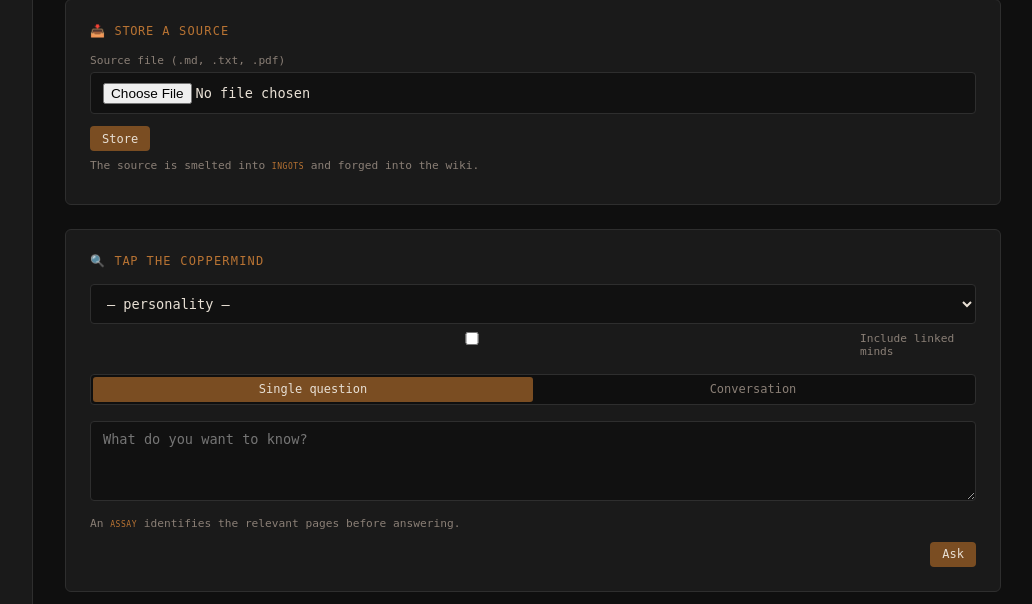
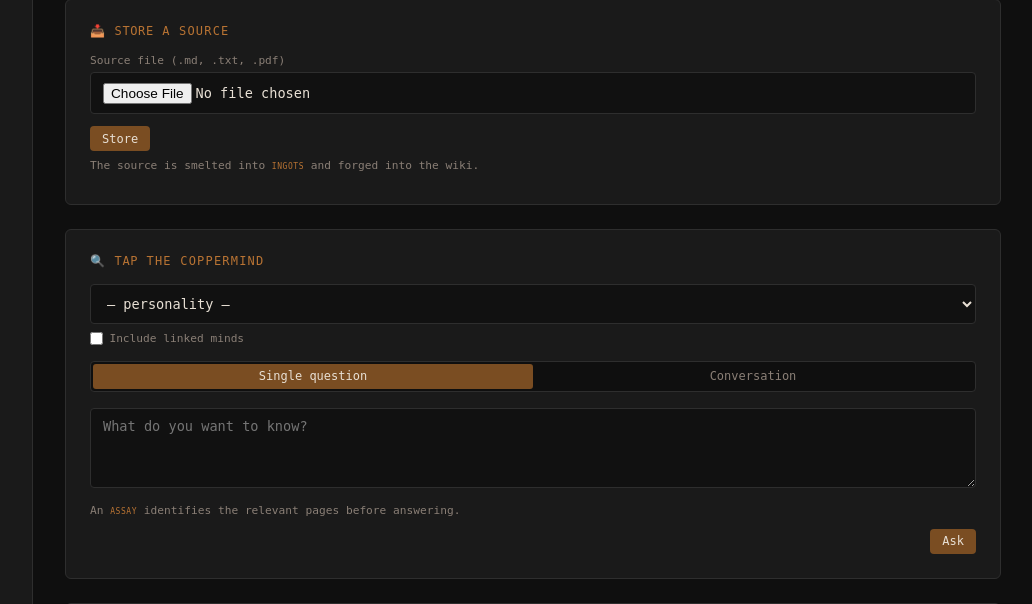
Before and after one commit to fermaat/copper, a FastAPI app: template src/copper/api/templates/index.html in a window 1280 px wide. Shown: the part 297-901 px from the top of the page, without its empty margins (247-1279 px from the left). Run offline with FastAPI, Linux system fonts and the light colour scheme; the template is opened without the code that fills it: most values are stand-ins (such as "Sample title", 1, 10 or a date in 2020); data that the repository does not hold is empty; parts of the project's set-up code (start-up, migrations or seed data) failed here and were passed over; some libraries are stand-ins or nearby versions.

Commit message:
another style test

```diff
--- a/src/copper/api/static/style.css
+++ b/src/copper/api/static/style.css
@@ -81,6 +81,12 @@ input, textarea, select {
   color: var(--text); border-radius: 4px; padding: 0.6rem 0.75rem;
   font-family: inherit; font-size: 0.85rem; margin-bottom: 0.75rem;
   transition: border-color 0.15s;
+}
+/* Checkboxes/radios should keep their native size — without this they
+   inherit width:100% and padding from the rule above and end up filling
+   their flex container, pushing sibling text off-screen. */
+input[type="checkbox"], input[type="radio"] {
+  width: auto; padding: 0; margin: 0; vertical-align: middle;
 }
 input:focus, textarea:focus { outline: none; border-color: var(--copper-dark); }
 textarea { resize: vertical; min-height: 80px; }
```
